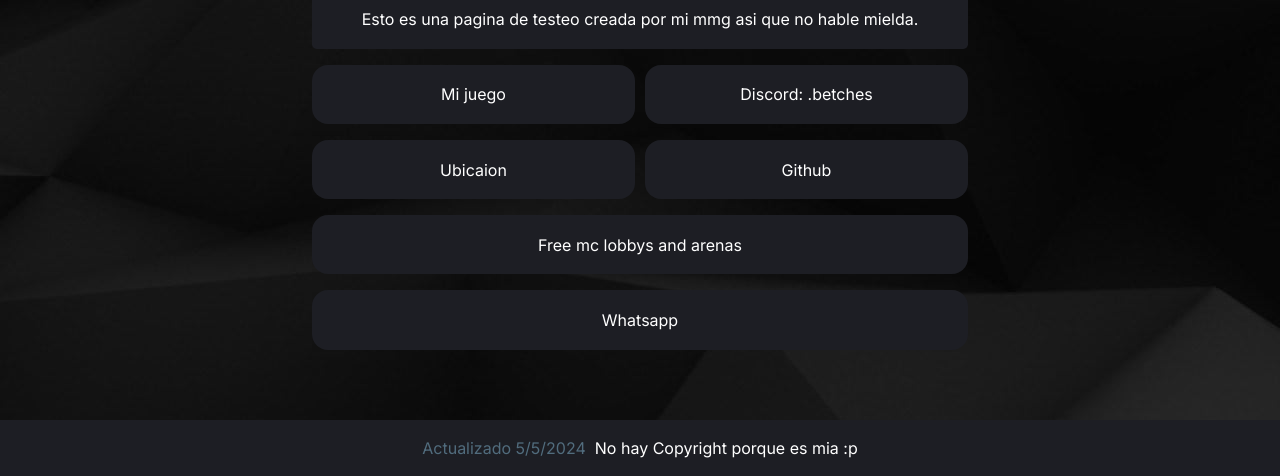
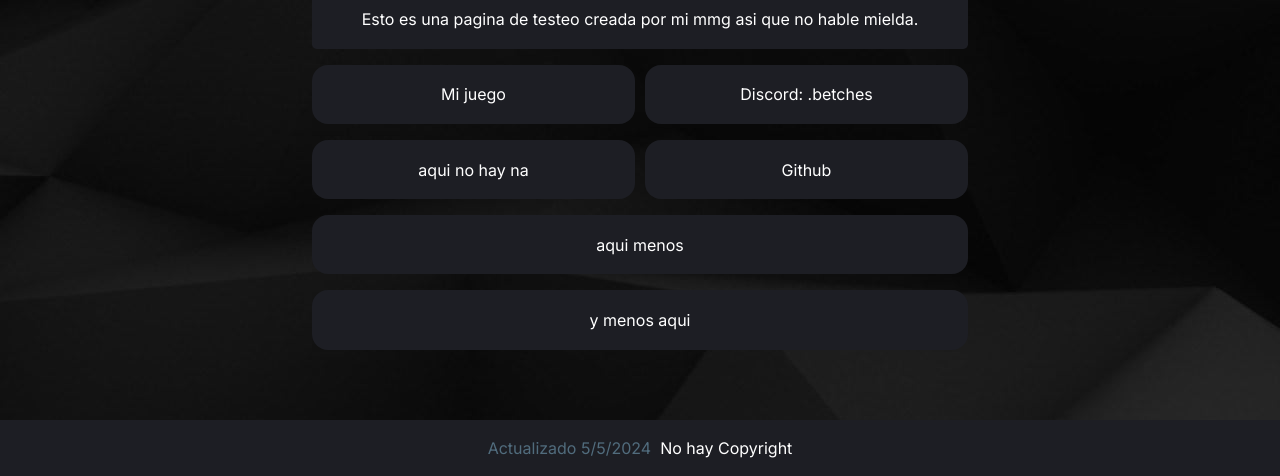
Before and after one commit to Betches-jr/link-tree, a plain HTML site: page index.html in a window 1280 px wide. Shown: the part 324-800 px from the top of the page. Drawn offline with Linux system fonts and the light colour scheme.

Commit message:
Update index.html

```diff
--- a/index.html
+++ b/index.html
@@ -83,7 +83,7 @@ https://github.com/ardacarofficial/links-website is open source project.
         <!-- Menu Small Item -->
         <div class="main_small_button_list">
           <a class="main_small_a_item" href="miubicacion.html" target="_blank" rel="nofollow">
-            <button class="main_small_button_item">Ubicaion</button>
+            <button class="main_small_button_item">aqui no hay na</button>
           </a>
           <a class="main_small_a_item" href="https://github.com/Betches-jr" target="_blank" rel="nofollow">
             <button class="main_small_button_item">Github</button>
@@ -91,18 +91,18 @@ https://github.com/ardacarofficial/links-website is open source project.
         </div>
         <!-- Menu Item -->
         <a class="main_a_item" href="https://www.planetminecraft.com/member/betches/" target="_blank" rel="nofollow">
-          <button class="main_button_item">Free mc lobbys and arenas</button>
+          <button class="main_button_item">aqui menos</button>
         </a>
         <!-- Menu Item -->
         <a class="main_a_item" href="whatsapp.html" target="_blank" rel="nofollow">
-          <button class="main_button_item">Whatsapp</button>
+          <button class="main_button_item">y menos aqui</button>
         </a>
       </section>
     </main>
     <footer>
       <!-- Footer Codes Start -->
       <div class="footer_div_item flex_row_center">
-        <a class="footer_a_item" href="#link">Actualizado 5/5/2024</a>&nbsp;  No hay Copyright porque es mia :p
+        <a class="footer_a_item" href="#link">Actualizado 5/5/2024</a>&nbsp;  No hay Copyright
       </div>
     </footer>
       <!-- Footer Codes End -->
```
